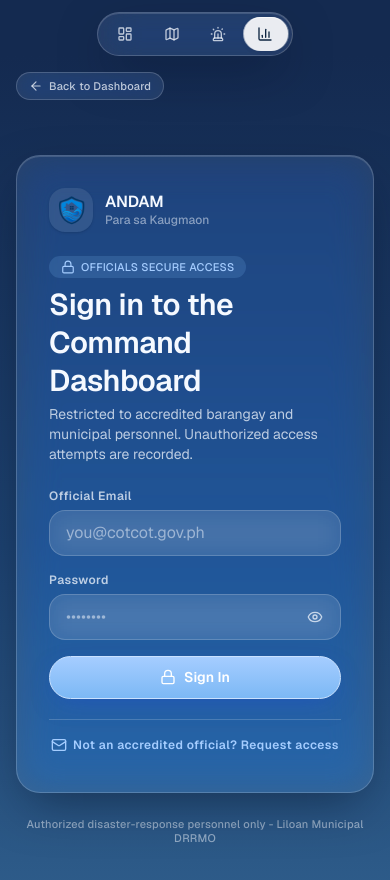
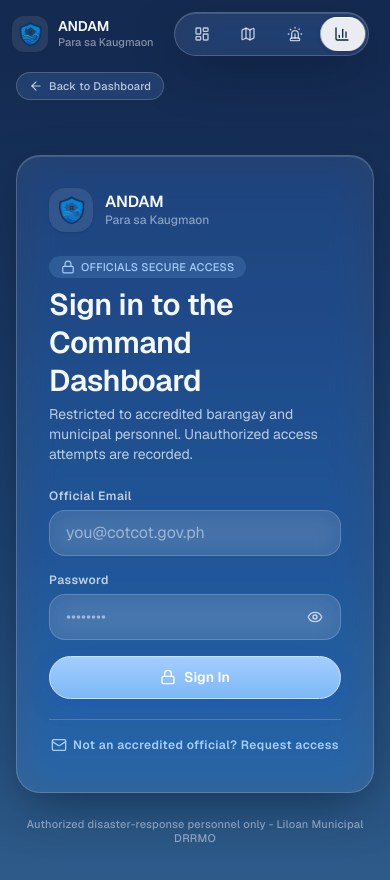
Before and after one commit to reanski13/ANDAM, a Next.js app: page /admin/login in a window 390 px wide. Shown: the top 880 px of the page. Built offline with nearby package versions, Linux system fonts and the light colour scheme; no server answers.

Commit message:
Show ANDAM brand (logo + title + tagline) on mobile and tablet in top bar

```diff
--- a/src/components/TopTabBar.module.css
+++ b/src/components/TopTabBar.module.css
@@ -22,23 +22,18 @@
   gap: 0.75rem;
 }
 
-/* ── Brand block (desktop only) ── */
+/* ── Brand block (always visible, upper left) ── */
 
 .brand {
-  display: none;
+  display: flex;
   align-items: center;
   gap: 0.625rem;
   min-width: 0;
-  flex-shrink: 0;
-}
-
-@media (min-width: 1024px) {
-  .brand {
-    display: flex;
-  }
+  flex-shrink: 1;
 }
 
 .brandIcon {
+  flex-shrink: 0;
   width: 2.25rem;
   height: 2.25rem;
   border-radius: 0.75rem;
```
